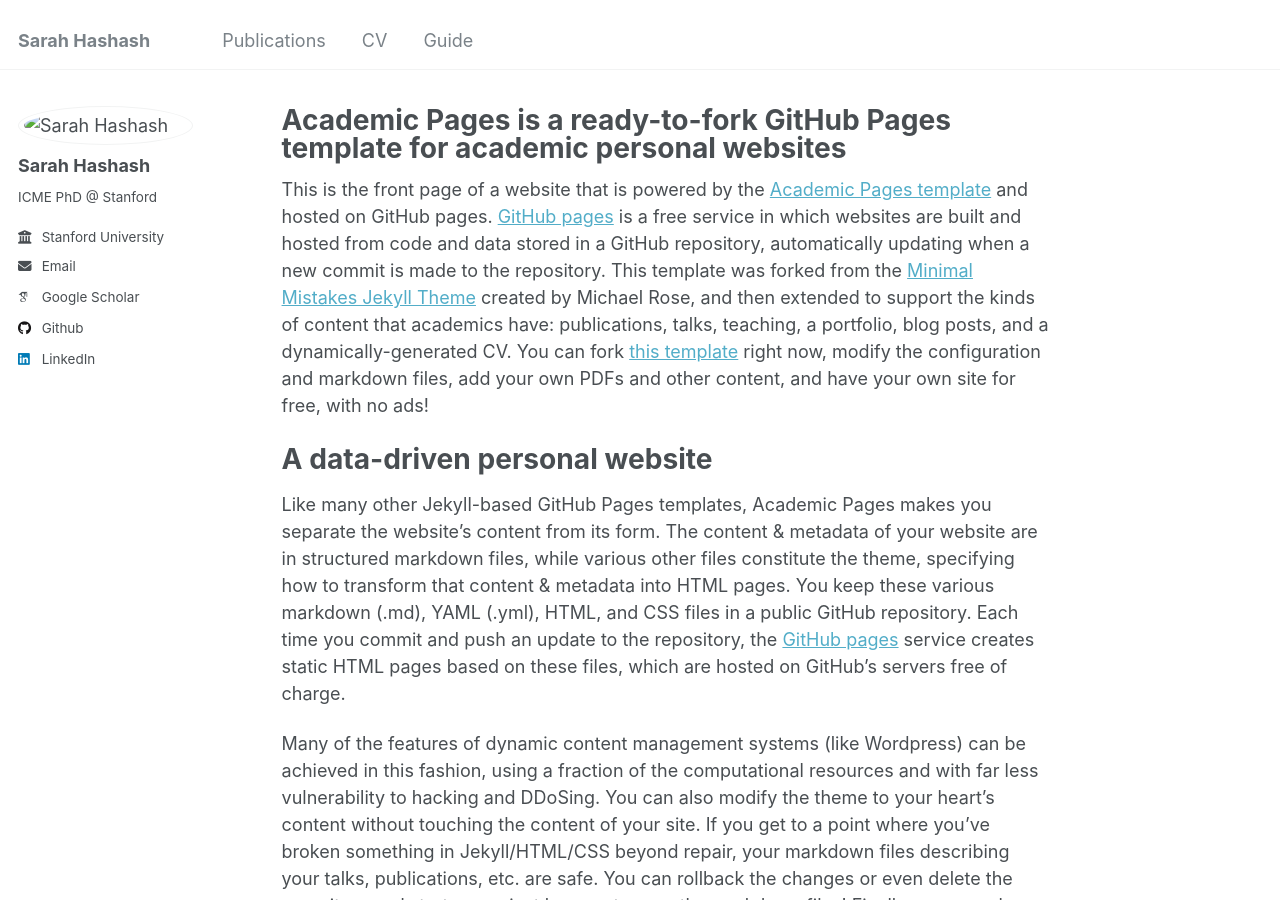
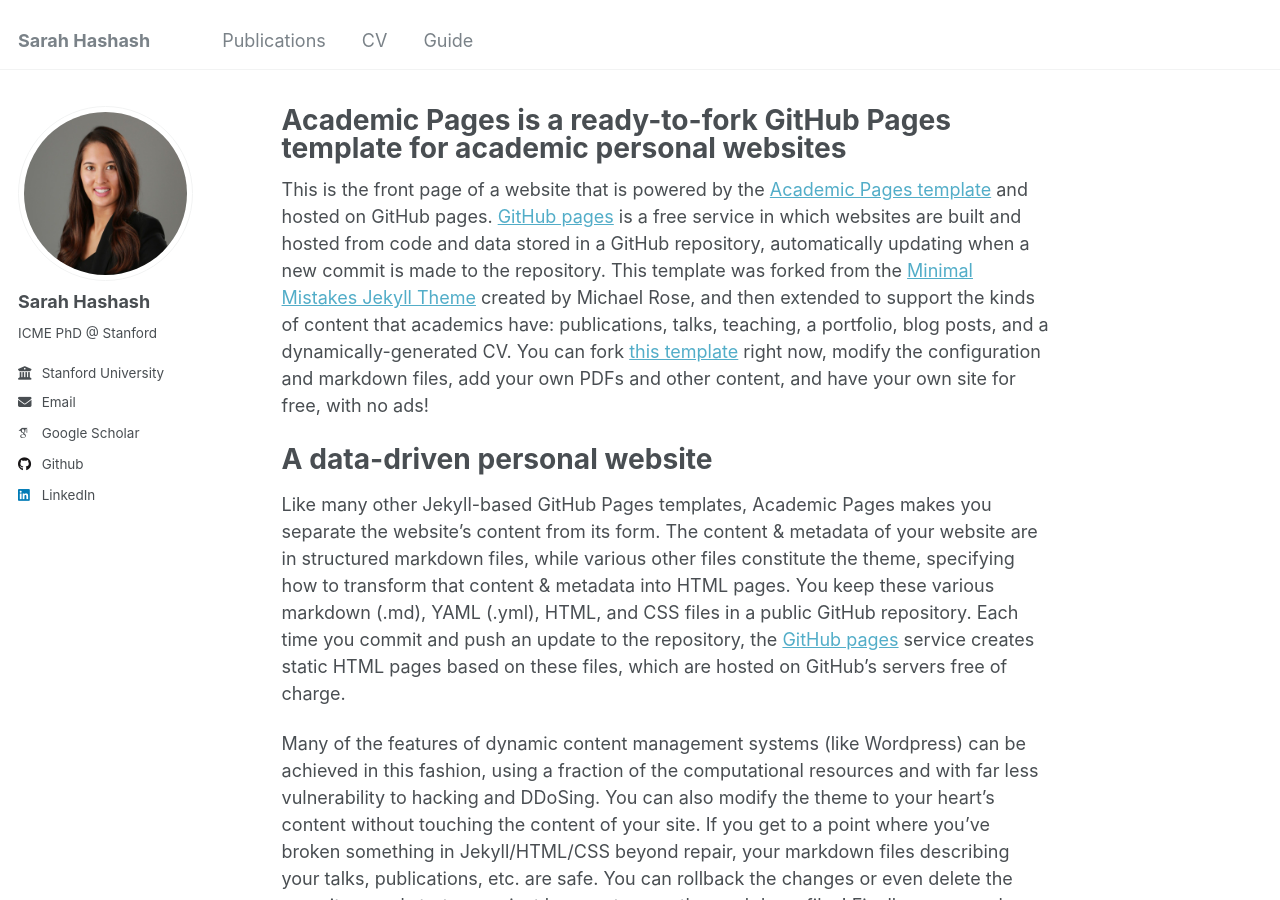
Before and after one commit to s-hashash/sarahhashash, a Jekyll site: the page built from _pages/about.md, in a window 1280 px wide and 900 px high. Built offline with Jekyll 4.4.1, drawn with Linux system fonts in a browser that asks for light colours; some web fonts are replaced.

Commit message:
Update _config.yml

```diff
--- a/_config.yml
+++ b/_config.yml
@@ -21,7 +21,7 @@ repository               : "academicpages/academicpages.github.io"
 #               Additional customization can be done by editing /_includes/author-profile.html
 author:
   # Biographic information
-  avatar           : "images/sarahprofilepicture.png"
+  avatar           : "sarahprofilepicture.png"
   name             : "Sarah Hashash"
   pronouns         : # example: "she/her"
   bio              : "ICME PhD @ Stanford"
```
